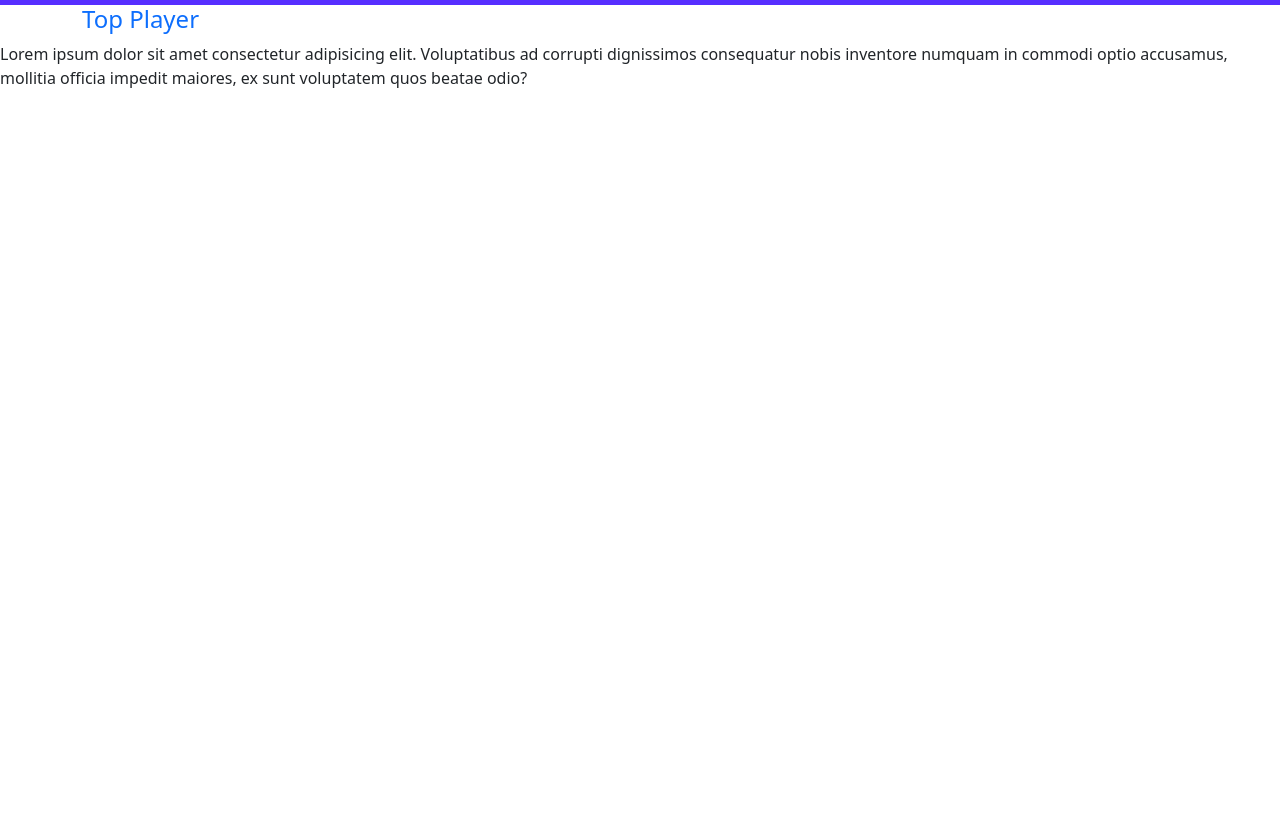
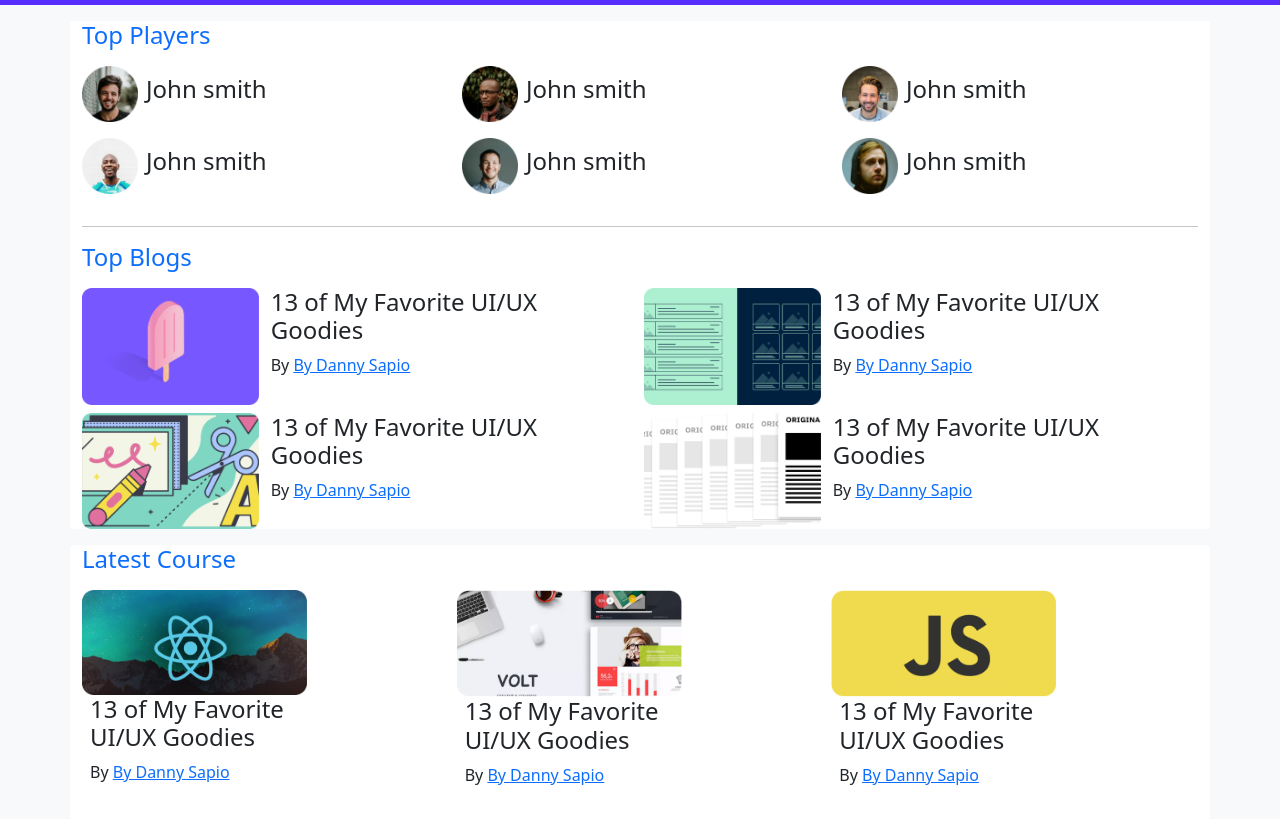
Before and after one commit to shoronshaha/leaderboard-bootstrap, a plain HTML site: page index.html in a window 1280 px wide. Shown: the part 79-898 px from the top of the page. Before the commit the page ends 800 px from the top, so only its background shows below. Drawn offline with Linux system fonts and the light colour scheme.

Commit message:
lates course added

```diff
--- a/index.html
+++ b/index.html
@@ -1,15 +1,15 @@
 <!DOCTYPE html>
 <html lang="en">
   <head>
-    <meta charset="UTF-8" />
-    <meta http-equiv="X-UA-Compatible" content="IE=edge" />
-    <meta name="viewport" content="width=device-width, initial-scale=1.0" />
+    <meta charset="UTF-8">
+    <meta http-equiv="X-UA-Compatible" content="IE=edge">
+    <meta name="viewport" content="width=device-width, initial-scale=1.0">
     <title>Leader-Board</title>
 
     <!-- bootstrap css link -->
-    <link rel="stylesheet" href="bootstrap/css/bootstrap.min.css" />
+    <link rel="stylesheet" href="bootstrap/css/bootstrap.min.css">
   </head>
-  <body>
+  <body class="bg-light">
     <header>
       <nav class="navbar navbar-expand-lg navbar-dark" style="background-color: #562eff">
         <div class="container">
@@ -19,8 +19,7 @@
               alt=""
               width="41"
               height="51"
-              class="d-inline-block align-text-top"
-            />
+              class="d-inline-block align-text-top">
             <span class="ms-2">Idea</span>
           </a>
           <button
@@ -30,8 +29,7 @@
             data-bs-target="#navbarSupportedContent"
             aria-controls="navbarSupportedContent"
             aria-expanded="false"
-            aria-label="Toggle navigation"
-          >
+            aria-label="Toggle navigation">
             <span class="navbar-toggler-icon"> </span>
           </button>
           <div class="collapse navbar-collapse" id="navbarSupportedContent">
@@ -52,8 +50,7 @@
                     alt=""
                     width="51"
                     height="51"
-                    class="d-inline-block align-text-top"
-                  />
+                    class="d-inline-block align-text-top">
                 </a>
               </li>
             </ul>
@@ -62,20 +59,127 @@
       </nav>
     </header>
     <main>
-      <section class="container">
-        <div>
-          <h4 class="text-primary">Top Player</h4>
-          <div class="row"></div>
+      <section class="container bg-white rounded">
+         <div class="pb-3">
+            <h4 class="text-primary my-3">Top Players</h4>
+            <div class="row gy-3">
+                <div class="col-md-6 col-lg-4 d-flex align-items-center">
+                  <img width="56px" src="images/players/player-1.png" alt="">
+                  <h4 class="ms-2">John smith</h4>
+                </div>
+                <div class="col-md-6 col-lg-4 d-flex align-items-center">
+                  <img width="56px" src="images/players/player-2.png" alt="">
+                  <h4 class="ms-2">John smith</h4>
+                </div>
+                <div class="col-md-6 col-lg-4 d-flex align-items-center">
+                  <img width="56px" src="images/players/player-3.png" alt="">
+                  <h4 class="ms-2">John smith</h4>
+                </div>
+                <div class="col-md-6 col-lg-4 d-flex align-items-center">
+                  <img width="56px" src="images/players/player-4.png" alt="">
+                  <h4 class="ms-2">John smith</h4>
+                </div>
+                <div class="col-md-6 col-lg-4 d-flex align-items-center">
+                  <img width="56px" src="images/players/player-5.png" alt="">
+                  <h4 class="ms-2">John smith</h4>
+                </div>
+                <div class="col-md-6 col-lg-4 d-flex align-items-center">
+                  <img width="56px" src="images/players/player-6.png" alt="">
+                  <h4 class="ms-2">John smith</h4>
+                </div>
+            </div>
         </div>
+         <hr>
+         <div>
+             <h4 class="text-primary my-3">Top Blogs</h4>
+             <div class="row g-2">
+                    <div class="col-md-12 col-lg-6 d-flex mb">
+                     <div class="row">
+                       <div class="col-12 col-md-4">
+                         <img width="177px" src="images/blogs/blog-1.png" alt="">
+                       </div>
+                        <div class="ps-2 col-md-6">
+                           <h4>13 of My Favorite UI/UX Goodies</h4>
+                            <p>By <a href="">By Danny Sapio</a></p>
+                        </div>
+                     </div>
+                    </div>
+                    <div class="col-md-12 col-lg-6 d-flex mb">
+                     <div class="row">
+                       <div class="col-12 col-md-4">
+                         <img width="177px" src="images/blogs/blog-2.png" alt="">
+                       </div>
+                        <div class="ps-2 col-md-6">
+                           <h4>13 of My Favorite UI/UX Goodies</h4>
+                            <p>By <a href="">By Danny Sapio</a></p>
+                        </div>
+                     </div>
+                    </div>
+                    <div class="col-md-12 col-lg-6 d-flex mb">
+                     <div class="row">
+                       <div class="col-12 col-md-4">
+                         <img width="177px" src="images/blogs/blog-3.png" alt="">
+                       </div>
+                        <div class="ps-2 col-md-6">
+                           <h4>13 of My Favorite UI/UX Goodies</h4>
+                            <p>By <a href="">By Danny Sapio</a></p>
+                        </div>
+                     </div>
+                    </div>
+                    <div class="col-md-12 col-lg-6 d-flex mb">
+                     <div class="row">
+                       <div class="col-12 col-md-4">
+                         <img width="177px" src="images/blogs/blog-4.png" alt="">
+                       </div>
+                        <div class="ps-2 col-md-6">
+                           <h4>13 of My Favorite UI/UX Goodies</h4>
+                            <p>By <a href="">By Danny Sapio</a></p>
+                        </div>
+                     </div>
+                    </div>
+
+              </div>
+         </div>
+
       </section>
+
+      <section class="container bg-white rounded">
+
+             <h4 class="text-primary my-3">Latest Course</h4>
+             <div class="row g-2">
+                  <div class="col-md-12 col-lg-4  mb-3">
+                           <img width="225px" src="images/courses/course-1.png" alt="">
+                        <div class="ps-2 col-lg-8">
+                           <h4>13 of My Favorite UI/UX Goodies</h4>
+                            <p>By <a href="">By Danny Sapio</a></p>
+                        </div>
+                     </div>
+
+
+                  <div class="col-md-12 col-lg-4  mb-3">
+                           <img width="225px" src="images/courses/course-2.png" alt="">
+                        <div class="ps-2 col-lg-8">
+                           <h4>13 of My Favorite UI/UX Goodies</h4>
+                            <p>By <a href="">By Danny Sapio</a></p>
+                        </div>
+                     </div>
+
+
+                  <div class="col-md-12 col-lg-4  mb-3">
+                           <img width="225px" src="images/courses/course-3.png" alt="">
+                        <div class="ps-2  col-lg-8">
+                           <h4>13 of My Favorite UI/UX Goodies</h4>
+                            <p>By <a href="">By Danny Sapio</a></p>
+                        </div>
+                     </div>
+                    </div>
+
+      </section>
+
     </main>
 
     <footer>
-      <p>
-        Lorem ipsum dolor sit amet consectetur adipisicing elit. Voluptatibus ad corrupti
-        dignissimos consequatur nobis inventore numquam in commodi optio accusamus, mollitia officia
-        impedit maiores, ex sunt voluptatem quos beatae odio?
-      </p>
+
     </footer>
 
     <!-- bootstrap js link -->
```
